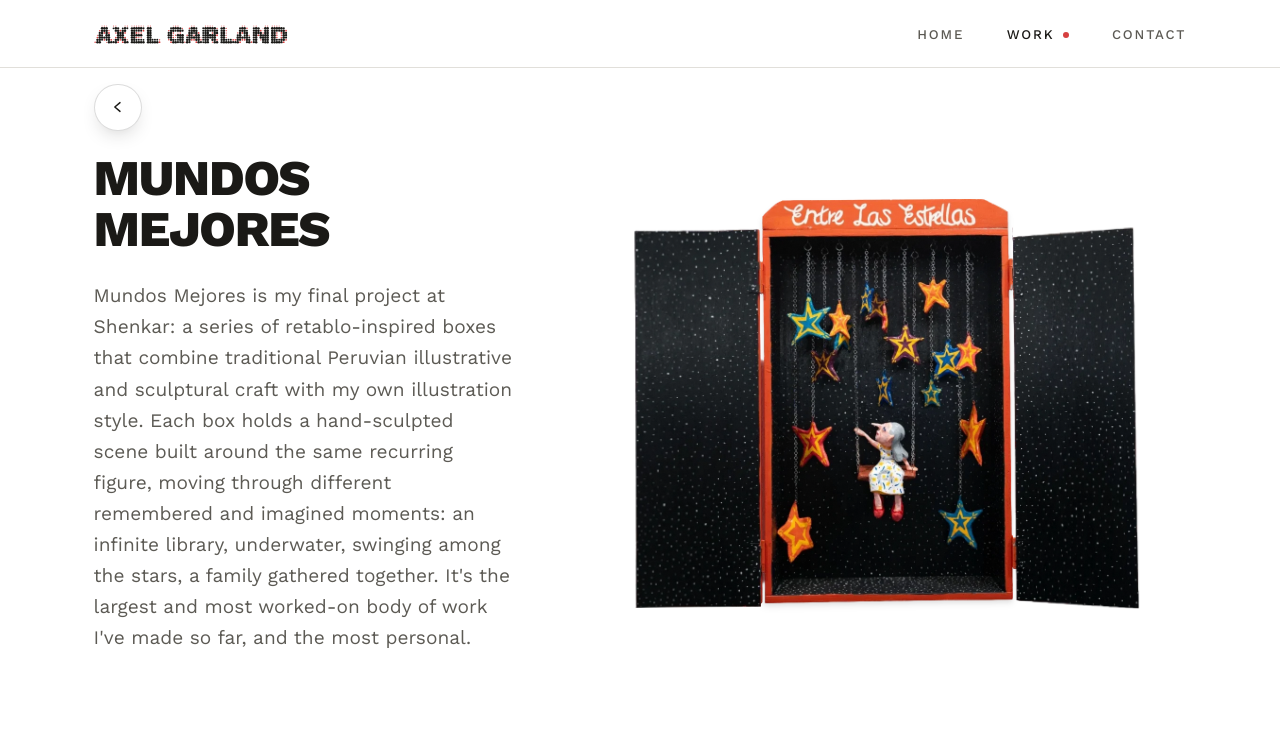
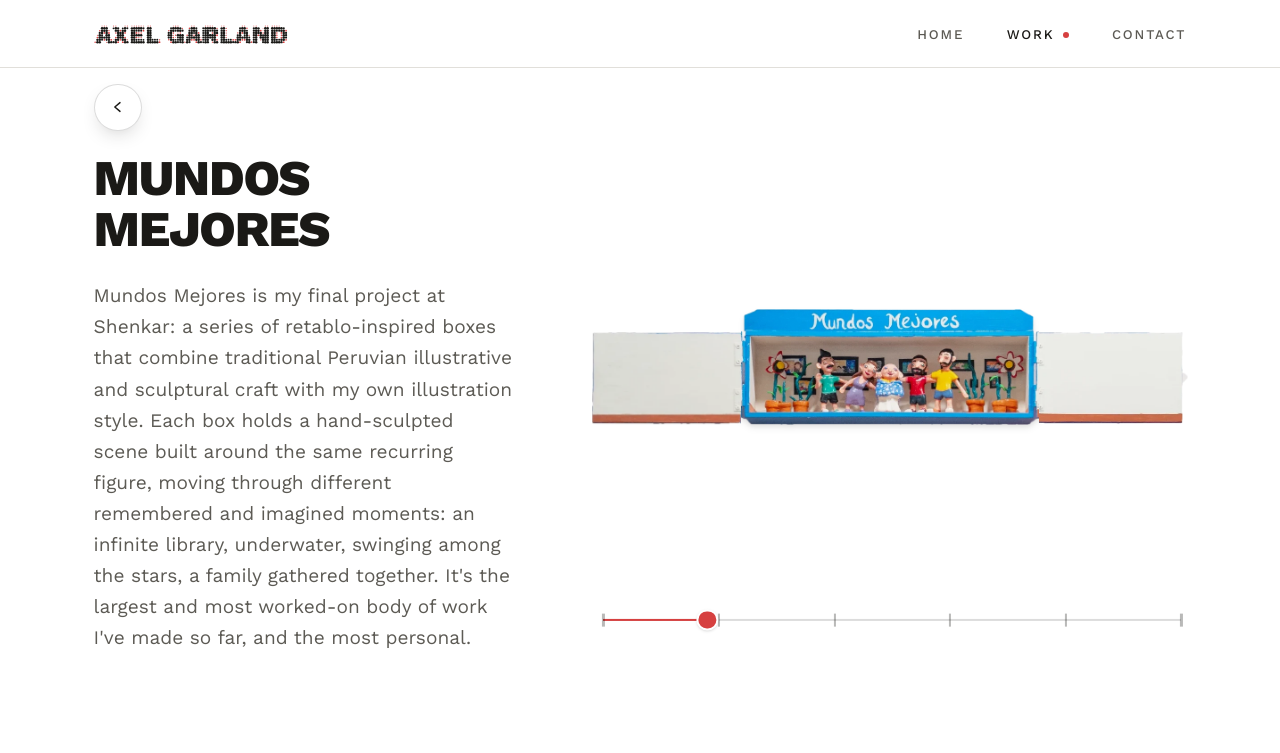
Before and after one commit to AxelGarland/AxelGarland, a Next.js app: page /work/mundos-mejores in a window 1280 px wide. Shown: the top 753 px of the page. Built offline with nearby package versions, Linux system fonts and the light colour scheme.

Commit message:
Mundos Mejores header: scrub through the boxes opening with a bar, instead of an autoplaying sequence
Co-Authored-By: Claude Sonnet 5.5 <noreply@anthropic.com>

```diff
--- a/components/projects/OpeningRetablo.tsx
+++ b/components/projects/OpeningRetablo.tsx
@@ -24,13 +24,17 @@ export function retabloFrameStyle(open: RetabloOpen, fit = "62vh"): React.CSSPro
 export function RetabloPieces({
   open,
   lid,
-  opened,
+  opened = false,
+  angle,
   duration = 1500,
   priority = false,
 }: {
   open: RetabloOpen;
   lid: string;
-  opened: boolean;
+  opened?: boolean;
+  /** Where the doors stand, 0 (shut) to 180 (flat open). When given it replaces `opened`, and the
+   *  doors follow it with no stagger. */
+  angle?: number;
   /** Milliseconds the doors take to swing. */
   duration?: number;
   priority?: boolean;
@@ -42,7 +46,7 @@ export function RetabloPieces({
 
   const door = (side: "left" | "right") => {
     const isLeft = side === "left";
-    const turn = opened ? (isLeft ? -180 : 180) : 0;
+    const turn = (angle !== undefined ? angle : opened ? 180 : 0) * (isLeft ? -1 : 1);
     return (
       <div
         className="absolute"
@@ -54,7 +58,7 @@ export function RetabloPieces({
           transformOrigin: isLeft ? "0% 50%" : "100% 50%",
           transformStyle: "preserve-3d",
           transform: `rotateY(${turn}deg)`,
-          transition: `transform ${duration}ms ${ease} ${isLeft || duration === 0 ? 0 : 90}ms`,
+          transition: `transform ${duration}ms ${angle !== undefined ? "linear" : ease} ${isLeft || duration === 0 || angle !== undefined ? 0 : 90}ms`,
         }}
       >
         <div className="absolute inset-0" style={{ backfaceVisibility: "hidden" }}>
--- a/components/projects/RetabloShowcase.tsx
+++ b/components/projects/RetabloShowcase.tsx
@@ -2,72 +2,78 @@
 
 import { RetabloPieces, retabloFrameStyle } from "@/components/projects/OpeningRetablo";
 import type { RetabloBox } from "@/components/projects/RetabloSelector";
-import { useHydrationSafeReducedMotion } from "@/hooks/useHydrationSafeReducedMotion";
 import Link from "next/link";
-import { useEffect, useState } from "react";
+import { useRef, useState } from "react";
 
-/** Where each stage of one box's turn falls, in milliseconds from the moment it is picked. */
-const FADE = 150;
-const BLANK = 300;
-const OPEN_AT = BLANK + 80;
-const OPEN_FOR = 1500;
-const HOLD = 2600;
-const NEXT_AT = OPEN_AT + OPEN_FOR + HOLD;
+/** Share of each box's stretch of the bar in which its doors swing; the rest it rests fully open. */
+const SWING = 0.75;
+/** Where the bar starts: the first box, open. */
+const START = 0.9;
+/** How far an arrow key moves the handle, as a share of one box's stretch. */
+const STEP = 0.08;
 
-type Stage = "hidden" | "shown" | "opened";
+const smooth = (t: number) => t * t * (3 - 2 * t);
 
-/** The boxes one after another: a box swings its doors open and holds, then it fades out fast, the
- *  page is blank for a beat, and the next one fades in fast and opens straight away. Clicking the one
- *  on show opens its page. With reduced motion it stops on the first box, open. */
+/** One box on show, with a bar underneath that scrubs through all of them: dragging along it swings
+ *  each box's doors open in turn, and carrying on past the end of one brings in the next. Clicking
+ *  the box on show opens its page. */
 export function RetabloShowcase({ boxes, className = "" }: { boxes: RetabloBox[]; className?: string }) {
-  const reduce = useHydrationSafeReducedMotion();
   const items = boxes.map((box, i) => ({ box, number: i + 1 })).filter(({ box }) => box.open);
-  const [index, setIndex] = useState(0);
-  const [stage, setStage] = useState<Stage>("hidden");
-  const [leaving, setLeaving] = useState<number | null>(null);
-  const [seen, setSeen] = useState<number[]>([0]);
+  const n = items.length;
+  const [pos, setPos] = useState(START);
+  const [dragging, setDragging] = useState(false);
+  const track = useRef<HTMLDivElement>(null);
 
-  useEffect(() => {
-    if (reduce) {
-      setStage("opened");
+  const clamp = (v: number) => Math.min(n - 0.0001, Math.max(0, v));
+  const index = Math.min(n - 1, Math.floor(pos));
+  const swung = Math.min(1, (pos - index) / SWING);
+  const angle = 180 * smooth(swung);
+  const current = items[index];
+
+  const fromPointer = (clientX: number) => {
+    const r = track.current?.getBoundingClientRect();
+    if (!r) return;
+    setPos(clamp(((clientX - r.left) / r.width) * n));
+  };
+
+  const onKeyDown = (e: React.KeyboardEvent) => {
+    const jump = (k: number) => setPos(clamp(k + START));
+    switch (e.key) {
+      case "ArrowRight":
+      case "ArrowUp":
+        setPos((p) => clamp(p + STEP));
+        break;
+      case "ArrowLeft":
+      case "ArrowDown":
+        setPos((p) => clamp(p - STEP));
+        break;
+      case "PageDown":
+        jump(Math.min(n - 1, index + 1));
+        break;
+      case "PageUp":
+        jump(Math.max(0, index - 1));
+        break;
+      case "Home":
+        setPos(0);
+        break;
+      case "End":
+        setPos(clamp(n));
+        break;
+      default:
         return;
     }
-    setStage("hidden");
-    const timers = [
-      setTimeout(() => setLeaving(null), FADE + 50),
-      setTimeout(() => setStage("shown"), BLANK),
-      setTimeout(() => setStage("opened"), OPEN_AT),
-      setTimeout(() => {
-        setLeaving(index);
-        setStage("hidden");
-        setIndex((i) => (i + 1) % items.length);
-      }, NEXT_AT),
-    ];
-    return () => timers.forEach(clearTimeout);
-  }, [index, reduce, items.length]);
-
-  // Keep the next box's pictures coming while this one plays, so each starts instantly.
-  useEffect(() => {
-    const next = (index + 1) % items.length;
-    setSeen((s) => (s.includes(index) && s.includes(next) ? s : [...new Set([...s, index, next])]));
-  }, [index, items.length]);
+    e.preventDefault();
+  };
 
   return (
-    <div
-      className={`relative h-[var(--stage-h)] w-full [--stage-h:16rem] sm:[--stage-h:21rem] md:[--stage-h:24rem] ${className}`}
-    >
+    <div className={className}>
+      <div className="relative h-[var(--stage-h)] w-full [--stage-h:16rem] sm:[--stage-h:21rem] md:[--stage-h:24rem]">
         {items.map(({ box, number }, i) => {
-        if (!seen.includes(i)) return null;
           const active = i === index;
-        const visible = active && stage !== "hidden";
-        // The box going out keeps its doors open while it fades, then closes them unseen.
-        const opened = active ? stage === "opened" : i === leaving;
           return (
             <div
               key={box.slug}
-            className={`absolute inset-0 flex items-center justify-center transition-opacity duration-150 ${
-              active ? "" : "pointer-events-none"
-            } ${visible ? "opacity-100" : "opacity-0"}`}
+              className={`absolute inset-0 flex items-center justify-center ${active ? "opacity-100" : "pointer-events-none opacity-0"}`}
             >
               <Link
                 href={`/work/mundos-mejores/${box.slug}`}
@@ -76,11 +82,58 @@ export function RetabloShowcase({ boxes, className = "" }: { boxes: RetabloBox[]
                 className="relative block w-full focus-visible:outline focus-visible:outline-2 focus-visible:outline-offset-8 focus-visible:outline-accent"
                 style={retabloFrameStyle(box.open!, "var(--stage-h)")}
               >
-              <RetabloPieces open={box.open!} lid={box.lid} opened={opened} duration={reduce ? 0 : OPEN_FOR} priority={i === 0} />
+                <RetabloPieces
+                  open={box.open!}
+                  lid={box.lid}
+                  angle={active ? angle : i < index ? 180 : 0}
+                  duration={dragging ? 40 : 90}
+                  priority={i === 0}
+                />
               </Link>
             </div>
           );
         })}
       </div>
+
+      {/* The bar: one stretch per box, a handle to drag, and a line that fills behind it. */}
+      <div
+        ref={track}
+        role="slider"
+        tabIndex={0}
+        aria-label="Scrub through the boxes opening"
+        aria-valuemin={0}
+        aria-valuemax={100}
+        aria-valuenow={Math.round((pos / n) * 100)}
+        aria-valuetext={`Box ${String(current.number).padStart(2, "0")}: ${current.box.title}, ${Math.round(swung * 100)}% open`}
+        onKeyDown={onKeyDown}
+        onPointerDown={(e) => {
+          e.currentTarget.setPointerCapture(e.pointerId);
+          setDragging(true);
+          fromPointer(e.clientX);
+        }}
+        onPointerMove={(e) => {
+          if (dragging) fromPointer(e.clientX);
+        }}
+        onPointerUp={() => setDragging(false)}
+        onPointerCancel={() => setDragging(false)}
+        className="group relative mx-auto mt-6 h-11 w-full max-w-[34rem] cursor-pointer touch-none select-none focus-visible:outline focus-visible:outline-2 focus-visible:outline-offset-4 focus-visible:outline-accent"
+      >
+        <div className="absolute inset-x-0 top-1/2 h-0.5 -translate-y-1/2 bg-ink/15" />
+        <div className="absolute left-0 top-1/2 h-0.5 -translate-y-1/2 bg-accent" style={{ width: `${(pos / n) * 100}%` }} />
+        {Array.from({ length: n + 1 }, (_, k) => (
+          <div
+            key={k}
+            className="absolute top-1/2 h-3 w-0.5 -translate-x-1/2 -translate-y-1/2 bg-ink/30"
+            style={{ left: `${(k / n) * 100}%` }}
+          />
+        ))}
+        <div
+          className={`absolute top-1/2 h-5 w-5 -translate-x-1/2 -translate-y-1/2 rounded-full border-2 border-surface bg-accent shadow transition-transform duration-150 ${
+            dragging ? "scale-125" : "group-hover:scale-110"
+          }`}
+          style={{ left: `${(pos / n) * 100}%` }}
+        />
+      </div>
+    </div>
   );
 }
```
Lines whose indentation alone changed are shown as unchanged.
